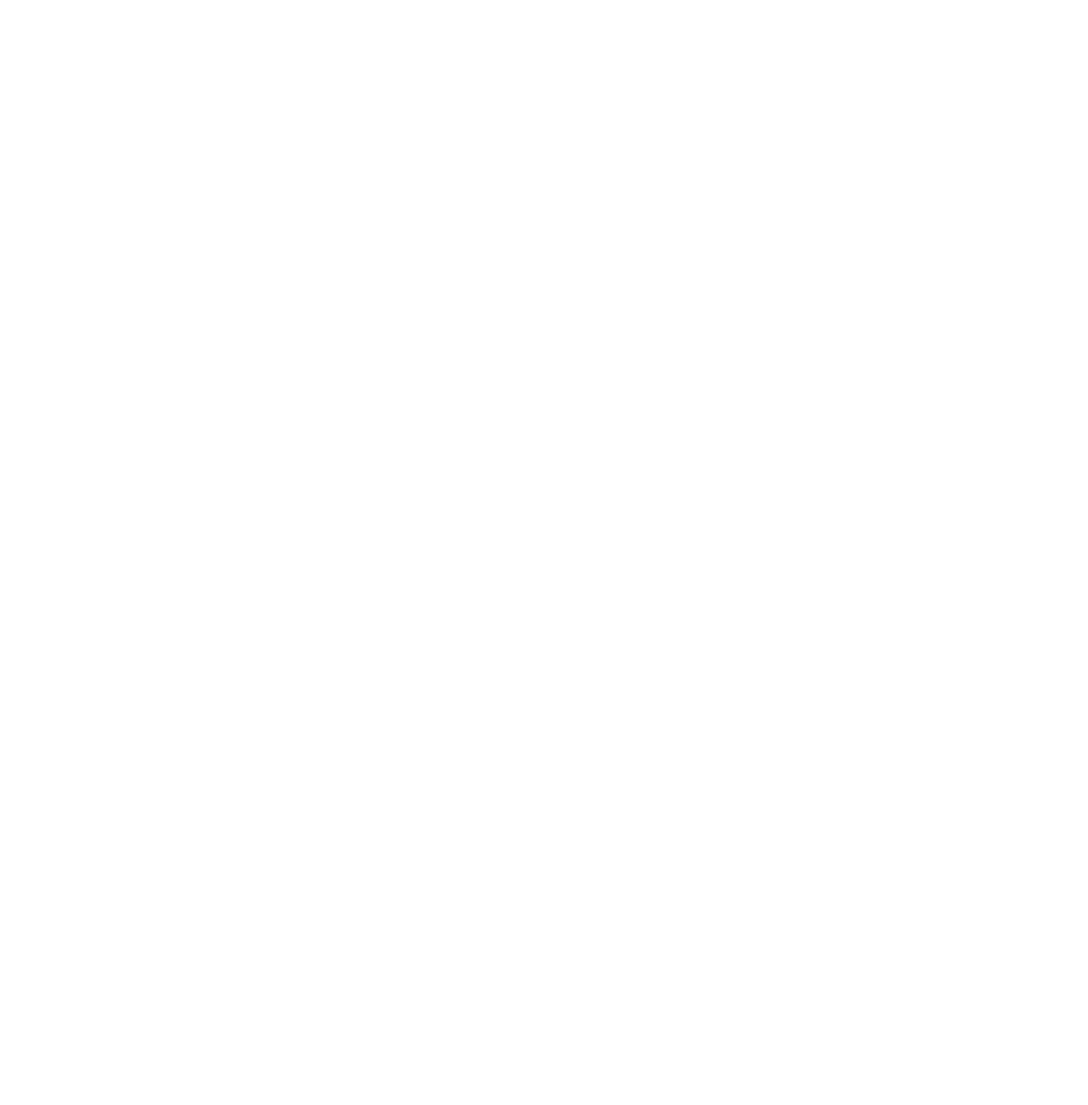
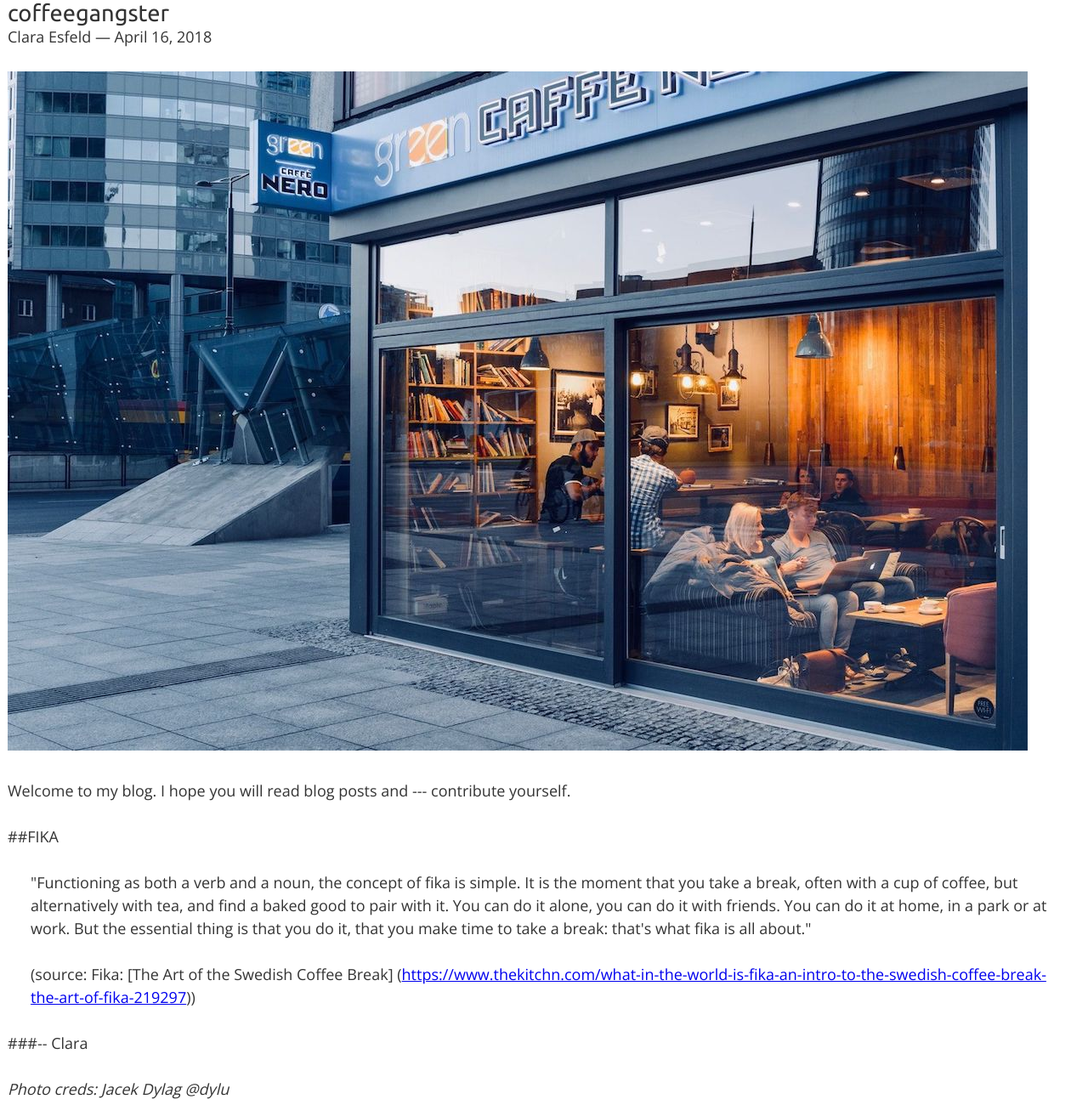
Before and after one commit to claramarie13/DNE, a Gatsby site: page /blogs/coffeegangster in a window 1280 px wide. Before the commit this address had no page. Shown: the whole page at 85% size. Before the commit the page ends 800 px from the top, so only its background shows below. Built offline with nearby package versions, Linux system fonts and the light colour scheme; Gatsby itself is replaced by a stand-in of ours; some packages are replaced by stand-ins of ours.

Commit message:
coffeegangster start
1st coffeegangster try out

```diff
--- /dev/null
+++ b/src/pages/blogs/coffeegangster.md
@@ -0,0 +1,22 @@
+---
+title: "coffeegangster"
+author: " Clara Esfeld"
+date: "2018-04-16"
+---
+
+![cafebild](../../img/1200/17.jpg)
+
+Welcome to my blog. I hope you will read blog posts and --- contribute yourself.
+
+##FIKA
+
+>"Functioning as both a verb and a noun, the concept of fika is simple. It is the moment that you take a break, often with a cup of coffee, but alternatively with tea, and find a baked good to pair with it. You can do it alone, you can do it with friends. You can do it at home, in a park or at work. But the essential thing is that you do it, that you make time to take a break: that's what fika is all about."
+
+>(source: Fika: [The Art of the Swedish Coffee Break] (https://www.thekitchn.com/what-in-the-world-is-fika-an-intro-to-the-swedish-coffee-break-the-art-of-fika-219297))
+
+###-- Clara
+
+
+_Photo creds:
+Jacek Dylag
+@dylu_
--- a/src/pages/imprint.js
+++ b/src/pages/imprint.js
@@ -35,6 +35,7 @@
         <li>Olga Guryanova</li>
         <li>Samuel Zeller</li>
         <li>William Bout</li>
+        <li>Jacek Dylag</li>
       </ul>
 
       <p />
```
Also changed, not shown: src/img/1200/17.jpg (added), 4 other files.
